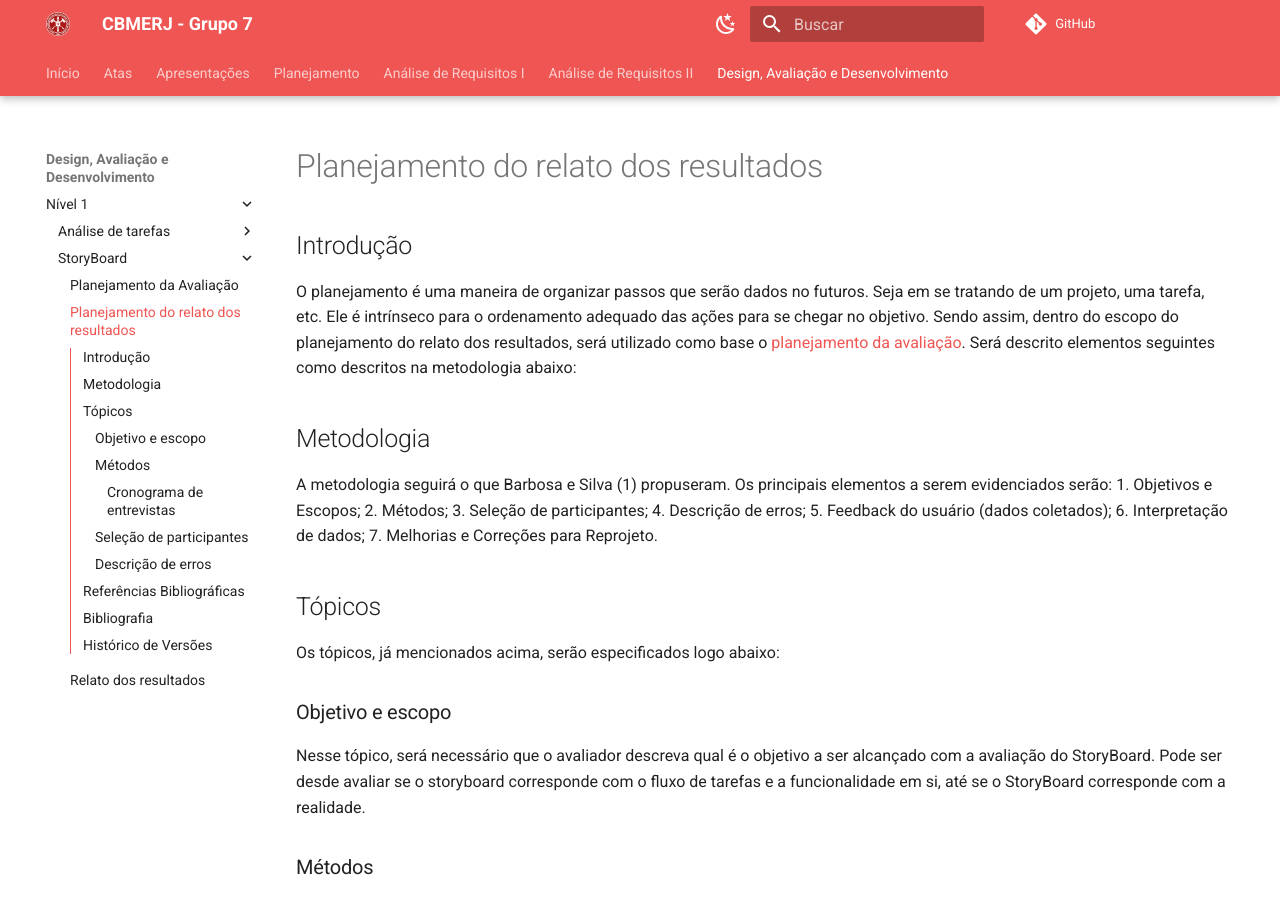
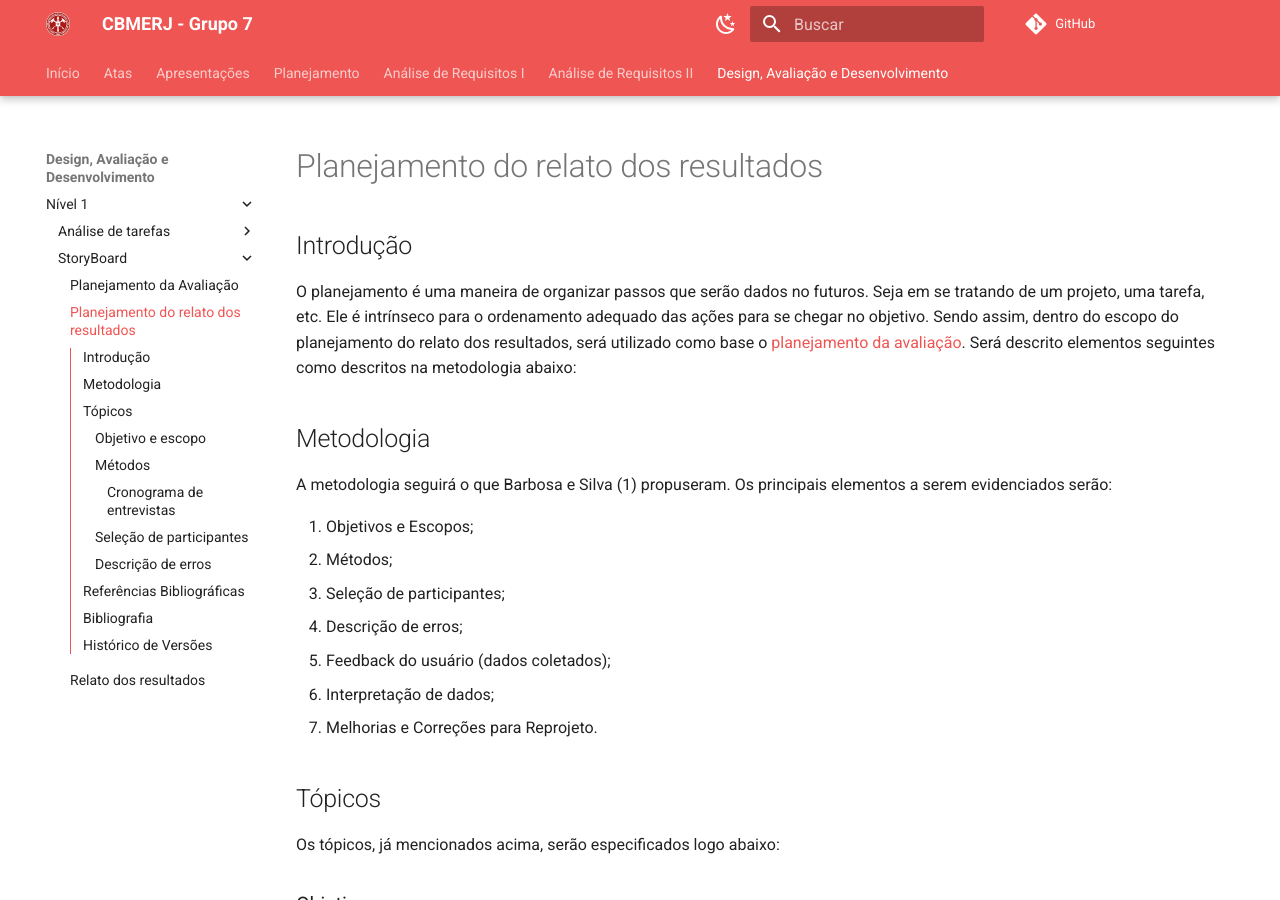
Before and after one commit to Interacao-Humano-Computador/2024.1-CBMERJ, an MkDocs documentation site: the page built from docs/design_avaliacao_desenvolvimento/nivel_1/story_board/planejamento_relato_resultados.md, in a window 1280 px wide and 900 px high. Built offline with MkDocs 1.6.1 and Material for MkDocs 9.7.7, drawn with Linux system fonts in a browser that asks for light colours; comment, search, counter and statistics services are not loaded.

Commit message:
fix planejamento relato resultados 3

```diff
--- a/docs/design_avaliacao_desenvolvimento/nivel_1/story_board/planejamento_relato_resultados.md
+++ b/docs/design_avaliacao_desenvolvimento/nivel_1/story_board/planejamento_relato_resultados.md
@@ -18,13 +18,14 @@ O planejamento é uma maneira de organizar passos que serão dados no futuros. S
 ## Metodologia
 
 A metodologia seguirá o que Barbosa e Silva (1) propuseram. Os principais elementos a serem evidenciados serão:
-1. Objetivos e Escopos;
-2. Métodos;
-3. Seleção de participantes;
-4. Descrição de erros;
-5. Feedback do usuário (dados coletados);
-6. Interpretação de dados;
-7. Melhorias e Correções para Reprojeto.
+
+1. Objetivos e Escopos;<br>
+2. Métodos;<br>
+3. Seleção de participantes;<br>
+4. Descrição de erros;<br>
+5. Feedback do usuário (dados coletados);<br>
+6. Interpretação de dados;<br>
+7. Melhorias e Correções para Reprojeto. <br>
 
 ## Tópicos
 
@@ -38,7 +39,7 @@ Nesse tópico, será necessário que o avaliador descreva qual é o objetivo a s
 
 O método escolhido para a avaliação de StoryBoards foi o de Observação (2). Esse método consiste no avaliador captar impressões que os entrevistados passam ao utilizar um sistema. Este, em questão não necessita de ser utilizado com alguma tecnologia necessariamente.<br><br>
 
-No contexto dessa etapa do projeto da disciplina, os responsáveis pelos relatos dos resultados serão encarregados de fazer também as entrevistas. Para cada uma das entrevistas, será selecionada 1 das funcionalidades analisadas na [análise de tarefas](../docs/analise_requisitos_1/analise_tarefas.md).
+No contexto dessa etapa do projeto da disciplina, os responsáveis pelos relatos dos resultados serão encarregados de fazer também as entrevistas. Para cada uma das entrevistas, será selecionada 1 das funcionalidades analisadas na [análise de tarefas](./docs/analise_requisitos_1/analise_tarefas.md).
 
 #### Cronograma de entrevistas
 
@@ -83,7 +84,7 @@ Será necessário também, no relato de resultados, que haja um cronograma Execu
 
 ### Seleção de participantes
 
-A seleção de participantes terá como base o [perfil do usuário](../docs/analise_requisitos_1/perfil_usuario.md) e as [personas](../docs/analise_requisitos_1/personas.md). Serão utilizados 1 participante para cada uma das funcionalidades, ou seja, no total serão 6 participantes. O entrevistado, também, precisa aceitar o termo de concentimento.
+A seleção de participantes terá como base o [perfil do usuário](./docs/analise_requisitos_1/perfil_usuario.md) e as [personas](./docs/analise_requisitos_1/personas.md). Serão utilizados 1 participante para cada uma das funcionalidades, ou seja, no total serão 6 participantes. O entrevistado, também, precisa aceitar o termo de concentimento.
 
 ### Descrição de erros
 
```
